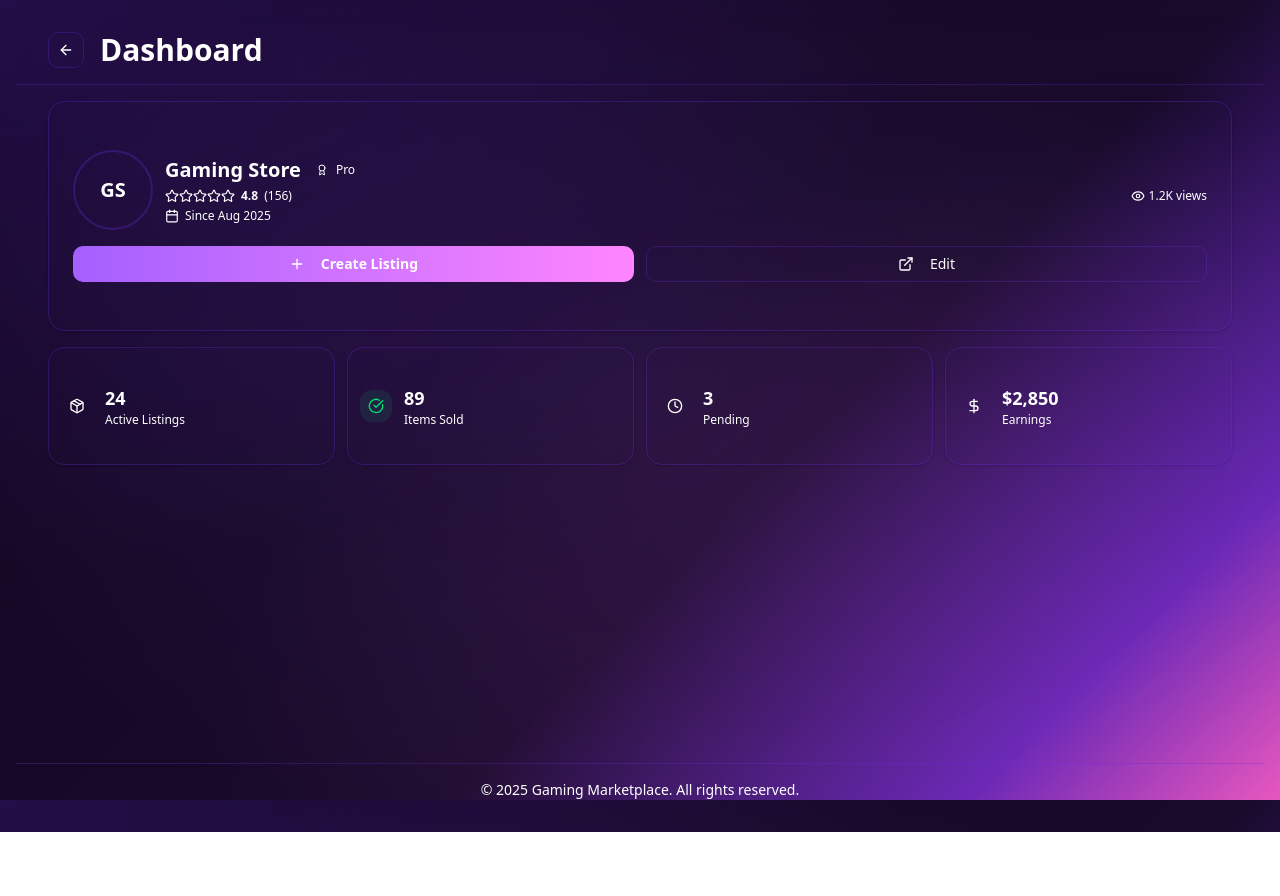
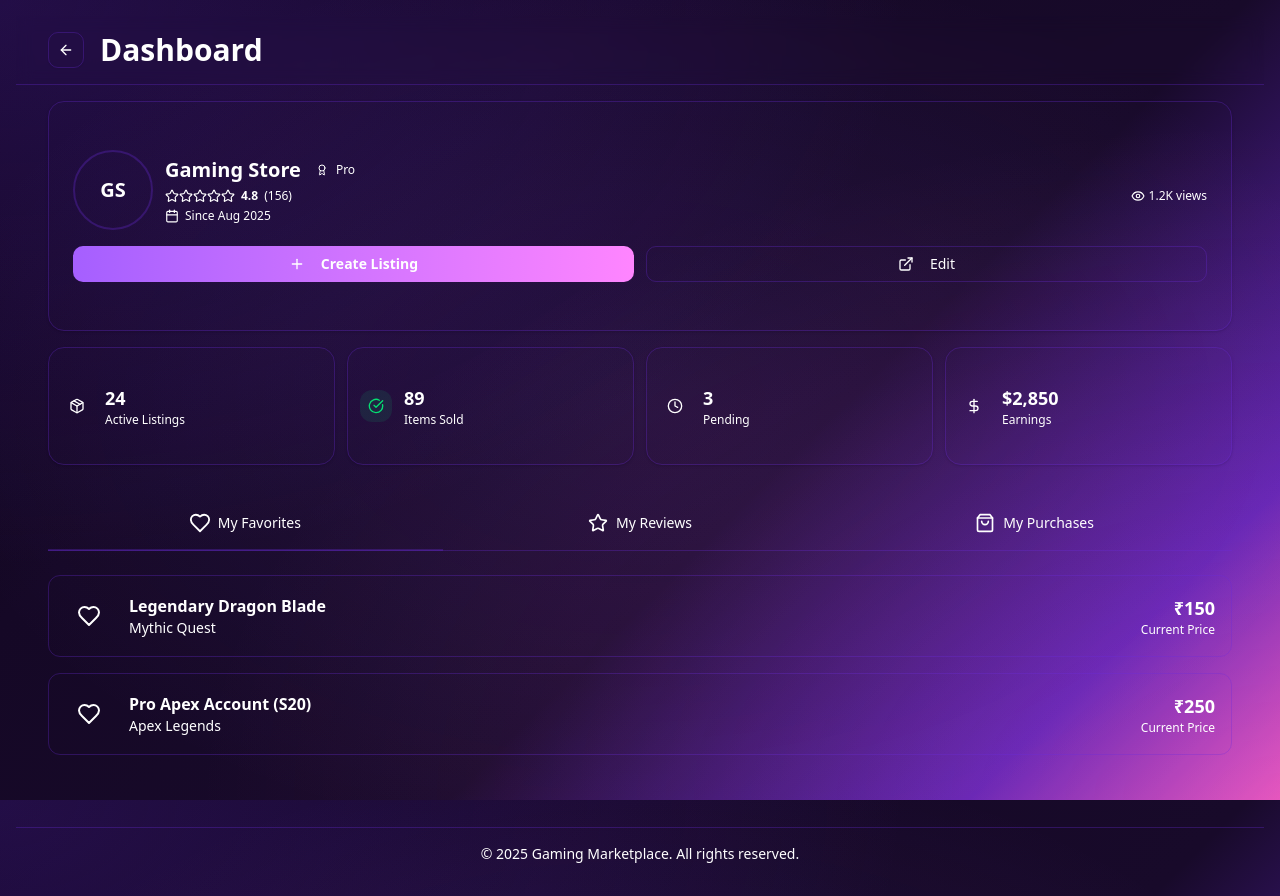
Before and after one commit to ajin008/flipster_ecom, a Next.js app in the folder frontend-app/: page /Dashboard in a window 1280 px wide. Before the commit the page ends 832 px from the top, so only its background shows below. Built offline with nearby package versions, Linux system fonts and the light colour scheme.

Commit message:
Add TabNavigation component and MyFavorites, MyPurchases, MyReviews components; integrate into Dashboard page

```diff
--- a/frontend-app/src/app/(clientpages)/(pages)/Dashboard/page.tsx
+++ b/frontend-app/src/app/(clientpages)/(pages)/Dashboard/page.tsx
@@ -1,10 +1,13 @@
+"use client";
 import StoreOverview from "@/components/pageComponents/StoreOverview";
 import React from "react";
+import TabNavigation from "@/components/pageComponents/TabNavigation";
 
 export default function page() {
   return (
     <>
       <StoreOverview />
+      <TabNavigation />
     </>
   );
 }
--- /dev/null
+++ b/frontend-app/src/components/pageComponents/MyFavorites.tsx
@@ -0,0 +1,49 @@
+import React from "react";
+import { Heart, Frown } from "lucide-react";
+
+// You can fetch real data here later
+const favoriteItems = [
+  { id: 1, name: "Legendary Dragon Blade", game: "Mythic Quest", price: 150 },
+  { id: 2, name: "Pro Apex Account (S20)", game: "Apex Legends", price: 250 },
+];
+
+export default function MyFavorites() {
+  if (favoriteItems.length === 0) {
+    return (
+      <div className="flex flex-col items-center justify-center text-center p-8 rounded-lg bg-gaming-bg-card border border-gaming-border">
+        <Frown className="w-16 h-16 text-gaming-text-muted mb-4" />
+        <h3 className="text-xl font-bold text-gaming-text-primary">
+          No Favorites Yet
+        </h3>
+        <p className="text-gaming-text-secondary mt-2">
+          Click the heart icon on items you like to save them here.
+        </p>
+      </div>
+    );
+  }
+
+  return (
+    <div className="space-y-4">
+      {favoriteItems.map((item) => (
+        <div
+          key={item.id}
+          className="flex items-center p-4 rounded-lg bg-gaming-bg-card border border-gaming-border hover:border-gaming-pink/50 transition-colors"
+        >
+          <div className="p-3 bg-gaming-pink/10 rounded-lg mr-4">
+            <Heart className="w-6 h-6 text-gaming-pink" />
+          </div>
+          <div className="flex-1">
+            <p className="font-semibold text-gaming-text-primary">
+              {item.name}
+            </p>
+            <p className="text-sm text-gaming-text-secondary">{item.game}</p>
+          </div>
+          <div className="text-right">
+            <p className="font-bold text-lg text-gaming-gold">₹{item.price}</p>
+            <p className="text-xs text-gaming-text-muted">Current Price</p>
+          </div>
+        </div>
+      ))}
+    </div>
+  );
+}
--- /dev/null
+++ b/frontend-app/src/components/pageComponents/MyPurchases.tsx
@@ -0,0 +1,52 @@
+import React from "react";
+import { ShoppingBag } from "lucide-react";
+
+// You can fetch real data here later
+const purchases = [
+  {
+    id: 1,
+    item: "Steam Account - 50 Games",
+    date: "2025-08-10",
+    status: "Completed",
+  },
+  {
+    id: 2,
+    item: "Rare Fortnite Skin Code",
+    date: "2025-08-12",
+    status: "Processing",
+  },
+];
+
+export default function MyPurchases() {
+  return (
+    <div className="space-y-4">
+      {purchases.map((purchase) => (
+        <div
+          key={purchase.id}
+          className="flex items-center p-4 rounded-lg bg-gaming-bg-card border border-gaming-border"
+        >
+          <div className="p-3 bg-gaming-green/10 rounded-lg mr-4">
+            <ShoppingBag className="w-6 h-6 text-gaming-green" />
+          </div>
+          <div className="flex-1">
+            <p className="font-semibold text-gaming-text-primary">
+              {purchase.item}
+            </p>
+            <p className="text-sm text-gaming-text-secondary">
+              Purchased on {new Date(purchase.date).toLocaleDateString()}
+            </p>
+          </div>
+          <div
+            className={`text-sm font-bold px-3 py-1 rounded-full ${
+              purchase.status === "Completed"
+                ? "bg-gaming-green/10 text-gaming-green"
+                : "bg-gaming-blue/10 text-gaming-blue"
+            }`}
+          >
+            {purchase.status}
+          </div>
+        </div>
+      ))}
+    </div>
+  );
+}
--- /dev/null
+++ b/frontend-app/src/components/pageComponents/MyReviews.tsx
@@ -0,0 +1,52 @@
+import React from "react";
+import { Star } from "lucide-react";
+
+// You can fetch real data here later
+const reviews = [
+  {
+    id: 1,
+    game: "Cyberpunk 2077 Account",
+    rating: 5,
+    comment: "Excellent seller, fast delivery and account was as described!",
+  },
+  {
+    id: 2,
+    game: "Valorant Points",
+    rating: 4,
+    comment: "Good price, but took a little while to get the code.",
+  },
+];
+
+export default function MyReviews() {
+  return (
+    <div className="space-y-4">
+      {reviews.map((review) => (
+        <div
+          key={review.id}
+          className="p-4 rounded-lg bg-gaming-bg-card border border-gaming-border"
+        >
+          <div className="flex items-center justify-between mb-2">
+            <p className="font-semibold text-gaming-text-primary">
+              {review.game}
+            </p>
+            <div className="flex items-center gap-1">
+              {[...Array(5)].map((_, i) => (
+                <Star
+                  key={i}
+                  className={`w-4 h-4 ${
+                    i < review.rating
+                      ? "text-gaming-gold fill-current"
+                      : "text-gaming-text-muted"
+                  }`}
+                />
+              ))}
+            </div>
+          </div>
+          <p className="text-sm text-gaming-text-secondary italic">
+            "{review.comment}"
+          </p>
+        </div>
+      ))}
+    </div>
+  );
+}
--- /dev/null
+++ b/frontend-app/src/components/pageComponents/TabNavigation.tsx
@@ -0,0 +1,69 @@
+"use client";
+import React, { useState } from "react";
+import { Heart, Star, ShoppingBag } from "lucide-react";
+import { cn } from "@/lib/utils";
+
+import MyFavorites from "./MyFavorites";
+import MyReviews from "./MyReviews";
+import MyPurchases from "./MyPurchases";
+
+type TabID = "favorites" | "reviews" | "purchases";
+
+const tabs = [
+  { id: "favorites" as TabID, label: "My Favorites", icon: Heart },
+  { id: "reviews" as TabID, label: "My Reviews", icon: Star },
+  { id: "purchases" as TabID, label: "My Purchases", icon: ShoppingBag },
+];
+
+export default function TabNavigation() {
+  const [activeTab, setActiveTab] = useState<TabID>("favorites");
+
+  // NEW: Log the state on every render
+  console.log(`Component is rendering. Current activeTab is: "${activeTab}"`);
+
+  return (
+    <div className="w-full my-6 md:my-8">
+      <div className="border-b border-gaming-border">
+        <nav className="flex -mb-px" aria-label="Tabs">
+          {tabs.map((tab) => {
+            const Icon = tab.icon;
+            const isActive = activeTab === tab.id;
+            return (
+              <button
+                key={tab.id}
+                onClick={() => {
+                  // NEW: Log which tab was clicked
+                  console.log(
+                    `Tab clicked! Setting active tab to: "${tab.id}"`
+                  );
+                  setActiveTab(tab.id);
+                }}
+                className={cn(
+                  "group inline-flex items-center justify-center gap-2 py-4 px-1 w-1/3 border-b-2 font-medium text-sm transition-all duration-200",
+                  isActive
+                    ? "border-gaming-purple text-gaming-purple"
+                    : "border-transparent text-gaming-text-secondary hover:text-gaming-text-primary hover:border-gaming-border-light"
+                )}
+                aria-current={isActive ? "page" : undefined}
+              >
+                <Icon
+                  className={cn(
+                    "w-5 h-5 transition-transform",
+                    isActive ? "scale-110" : "group-hover:scale-105"
+                  )}
+                />
+                <span className="truncate">{tab.label}</span>
+              </button>
+            );
+          })}
+        </nav>
+      </div>
+
+      <div className="py-6">
+        {activeTab === "favorites" && <MyFavorites />}
+        {activeTab === "reviews" && <MyReviews />}
+        {activeTab === "purchases" && <MyPurchases />}
+      </div>
+    </div>
+  );
+}
```
